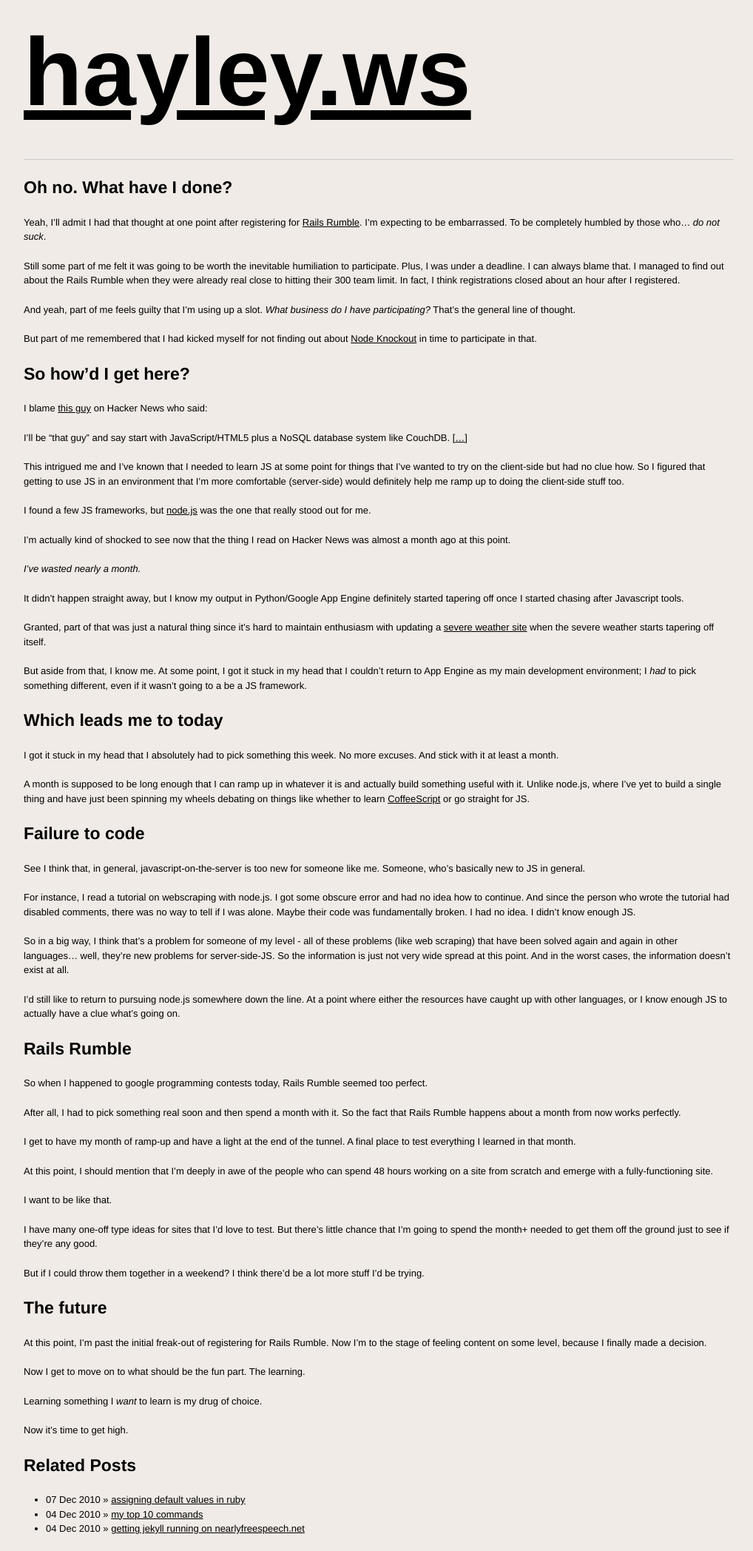
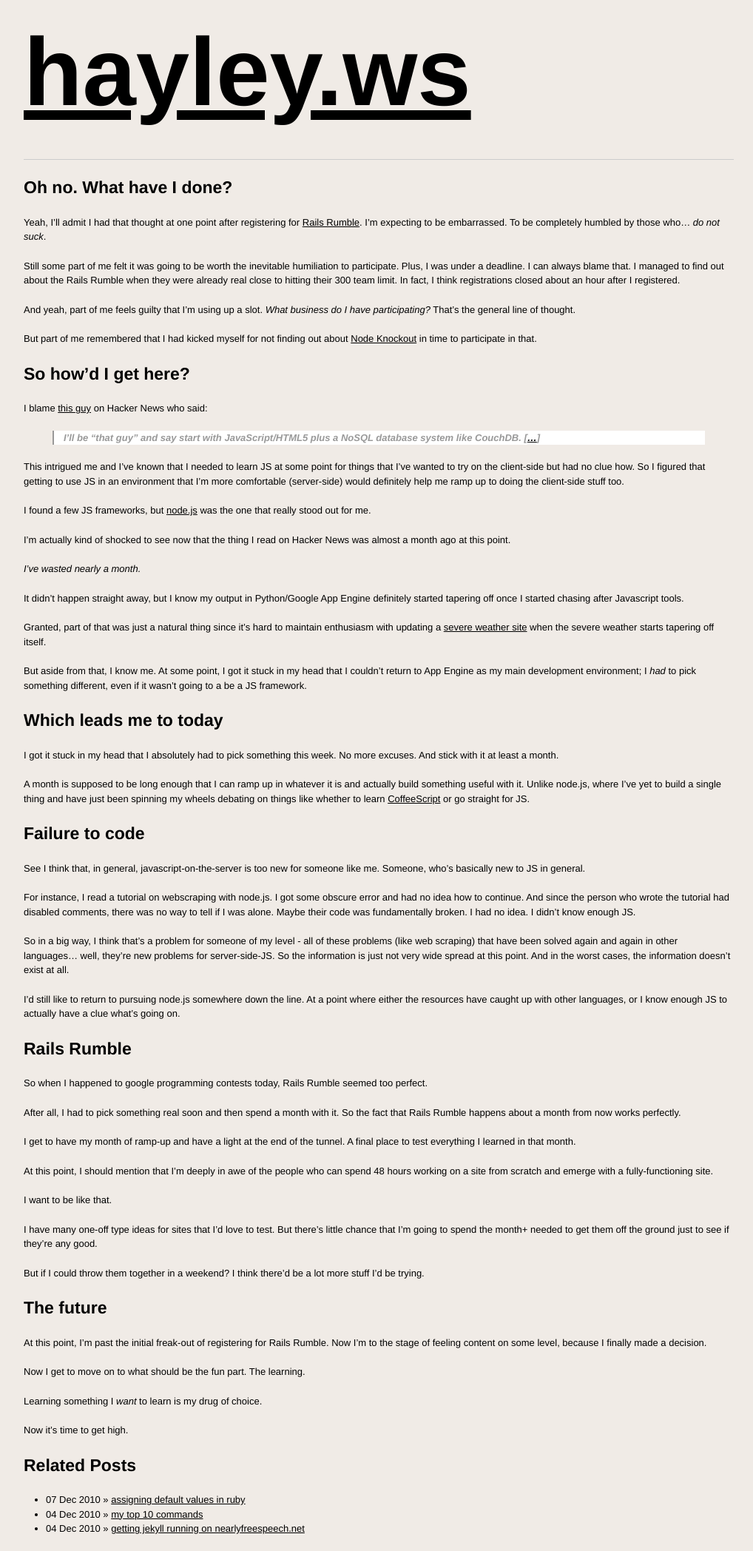
Before and after one commit to hayley/hayley.ws, a Jekyll site: the page built from _posts/2010-09-14-what-have-i-done.md, in a window 1280 px wide. Shown: the whole page at 74% size, without its empty margins (128-1146 px from the left). Built offline with Jekyll 4.4.1, drawn with Linux system fonts in a browser that asks for light colours.

Commit message:
adding blockquote stylings

```diff
--- a/css/hayley.ws.css
+++ b/css/hayley.ws.css
@@ -35,3 +35,13 @@
 sup a:link {
   padding-bottom: 10px;
 }
+
+blockquote {
+  font-style: italic;
+  font-weight: bold;
+  margin: 1em 3em;
+  color: #999;
+  border-left: 2px solid #999;
+  padding-left: 1em;
+  background: white;
+}
```
